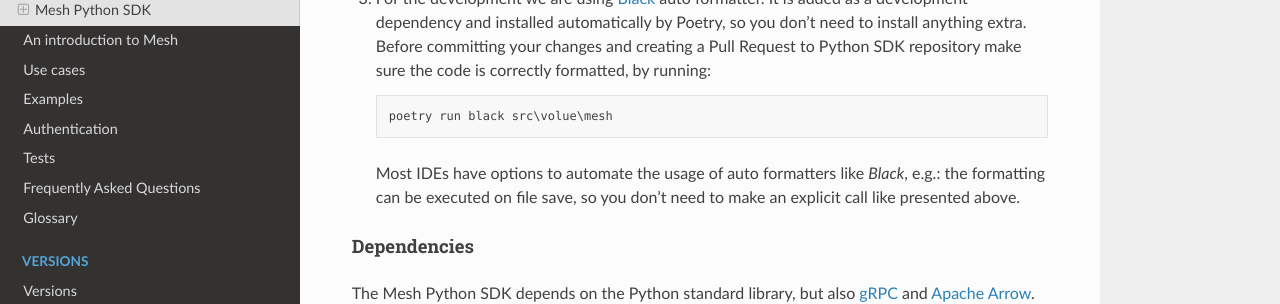
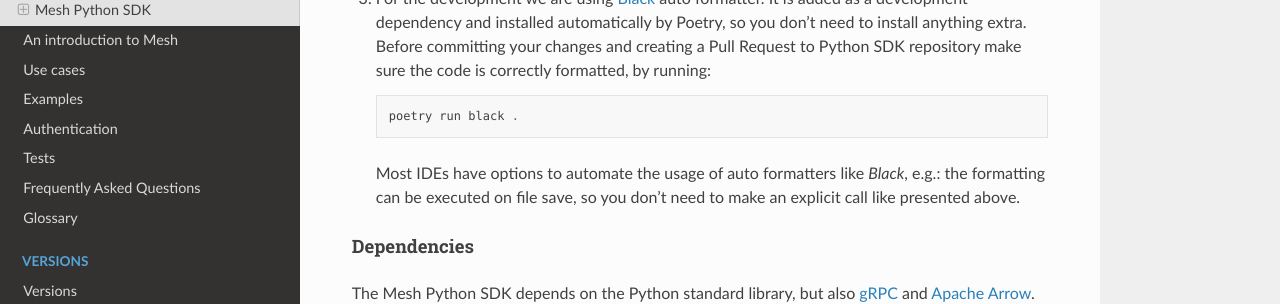
Before and after one commit to Volue-Public/energy-mesh-python, a Sphinx documentation site: the page built from docs/source/installation.rst, in a window 1280 px wide and 900 px high, scrolled down 3114 px. Shown: the part 309-613 px from the top of the window. Built offline with Sphinx 7.4.7 and the Read the Docs theme 2.0.0, drawn with Linux system fonts in a browser that asks for light colours.

Commit message:
Change path for running auto formatter

```diff
--- a/docs/source/installation.rst
+++ b/docs/source/installation.rst
@@ -147,7 +147,7 @@
     Before committing your changes and creating a Pull Request to Python SDK
     repository make sure the code is correctly formatted, by running::
 
-        poetry run black src\volue\mesh
+        poetry run black .
 
     Most IDEs have options to automate the usage of auto formatters like
     *Black*, e.g.: the formatting can be executed on file save, so you don't
```
